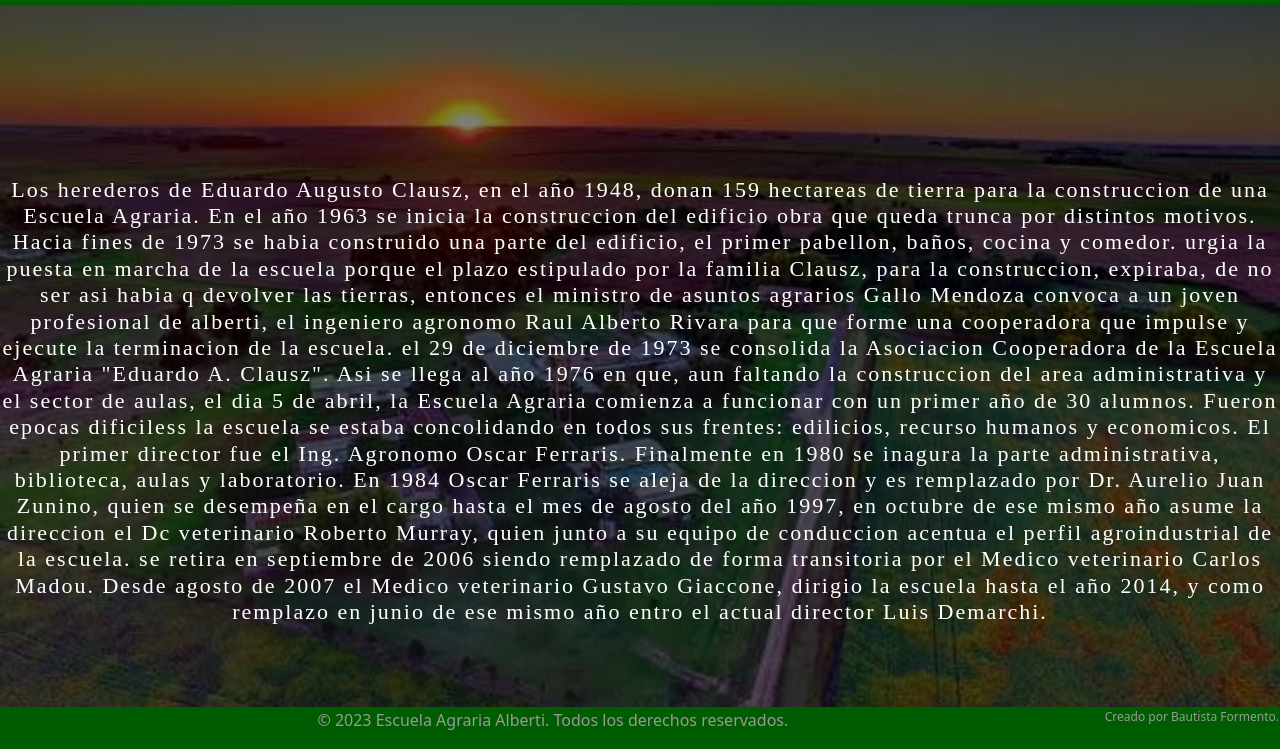
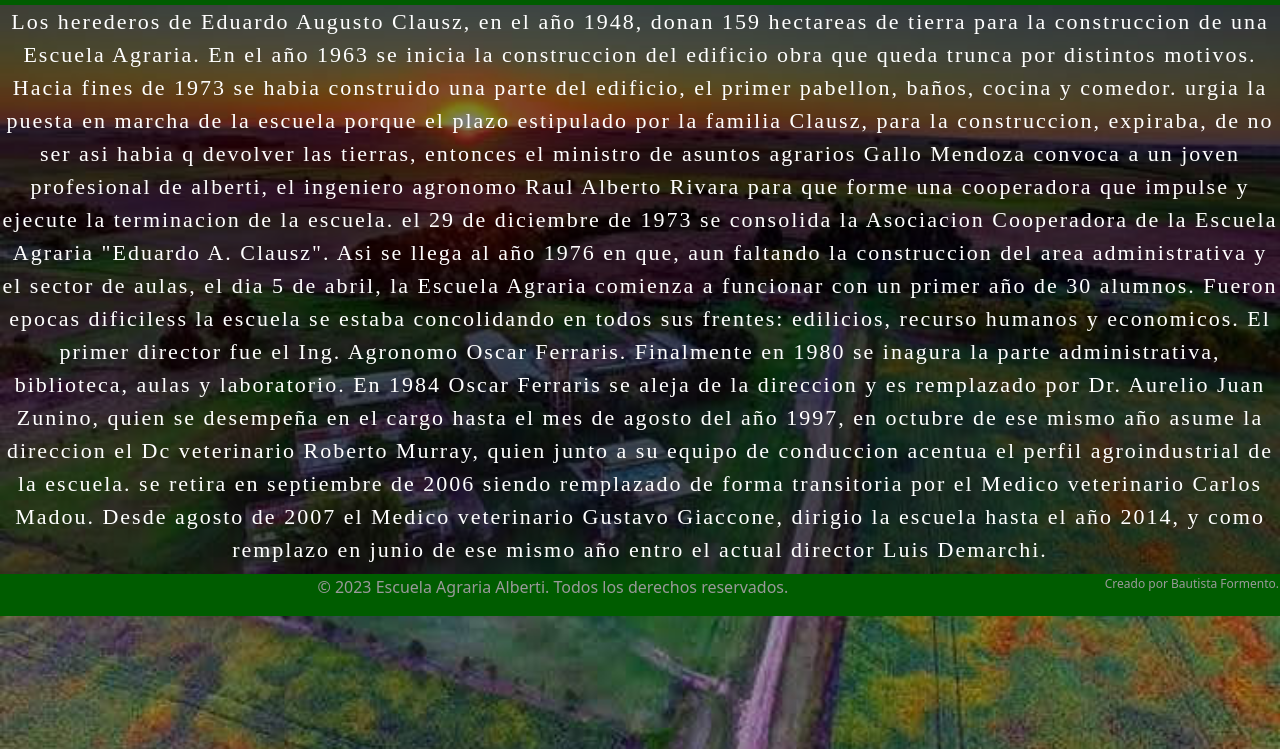
Before and after one commit to Batutaa4/Agraria-Alberti-WEB, a plain HTML site: page index.html in a window 1280 px wide. Shown: the part 51-800 px from the top of the page. Drawn offline with nearby package versions, Linux system fonts and the light colour scheme.

Commit message:
acomode index
asd

```diff
--- a/css/inicio.css
+++ b/css/inicio.css
@@ -1,10 +1,24 @@
 
 html, body{
-    height: 100%;
-    margin: 0;
-    padding: 0;
-    overflow: hidden;
+
 }
+
+.navbar{
+    background-color: rgb(0, 92, 0);
+    padding: 10px;
+}
+
+.navbar a{
+    color: white;
+    margin-left: 20px;
+    font-family: 'Quicksand', sans-serif;
+    text-transform: uppercase;
+}
+
+#navbarNav{
+    justify-content: flex-end;
+}
+
 
 .background-image {
     position: relative;
@@ -26,45 +40,20 @@ html, body{
     align-items: center;
     justify-content: center;
     background-color: rgba(0, 0, 0, 0.5);
-    height: 100%;
     color: white;
     text-align: center;
 
 
-    }
+}
 
     .text-overlay h1 {
         text-align: center;
         font-size: 22px;
-        line-height: 1.2;
+        line-height: 1.5;
         letter-spacing: 2px;
         font-family: 'Lora', serif;
       }
 
-
-
-body {
-    margin: 0;
-    padding: 0;
-
-}
-
-
-.navbar{
-    background-color: rgb(0, 92, 0);
-    padding: 10px;
-}
-
-.navbar a{
-    color: white;
-    margin-left: 20px;
-    font-family: 'Quicksand', sans-serif;
-    text-transform: uppercase;
-}
-
-#navbarNav{
-    justify-content: flex-end;
-}
 
 
 .footer {
@@ -72,7 +61,7 @@ body {
     color: #999;
     padding: 1px;
     text-align: center;
-    position: absolute;
+    position: auto;
     bottom: 0;
     width: 100%;
 }
```
